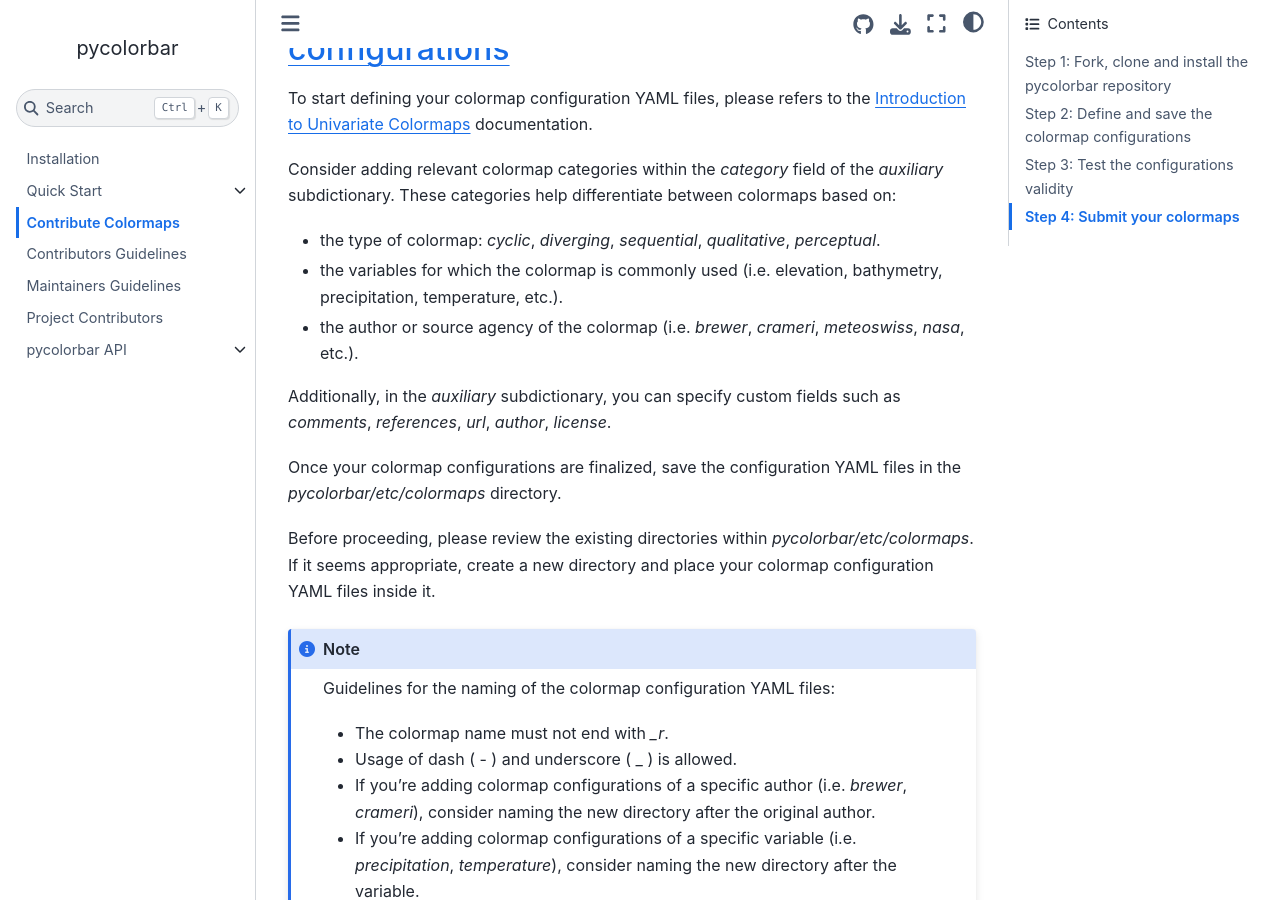
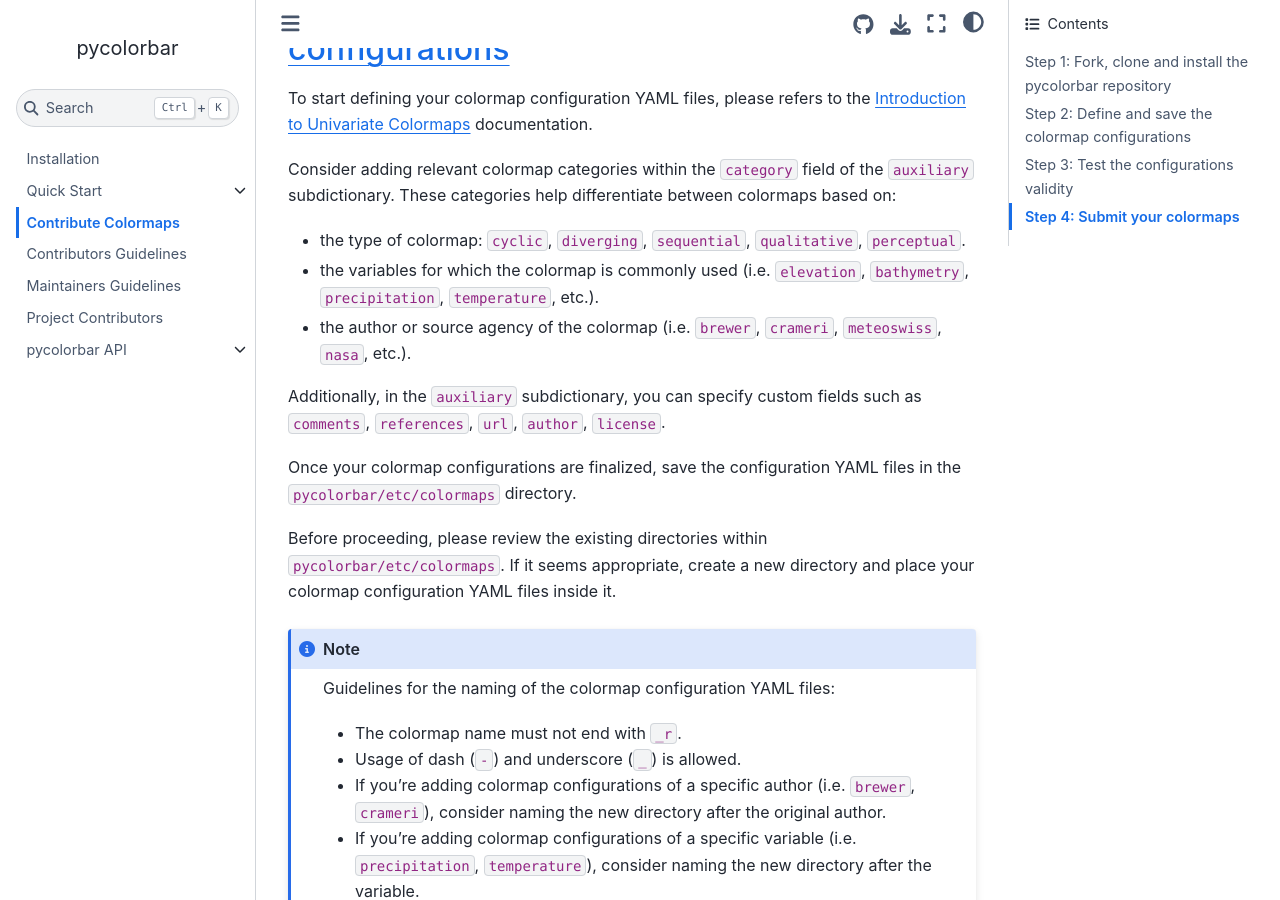
Before and after one commit to ghiggi/pycolorbar, a Sphinx documentation site: the page built from docs/source/contribute_colormaps.rst, in a window 1280 px wide and 900 px high, scrolled down 1432 px. Built offline with Sphinx 7.4.7 and the Sphinx Book theme 1.1.4, drawn with Linux system fonts in a browser that asks for light colours; the version number could not be read and is left out.

```diff
--- a/docs/source/contribute_colormaps.rst
+++ b/docs/source/contribute_colormaps.rst
@@ -64,30 +64,30 @@ To start defining your colormap configuration YAML files, please refers
 to the :doc:`Introduction to Univariate Colormaps <tutorials/Introduction_univariate_colormaps>`
 documentation.
 
-Consider adding relevant colormap categories within the `category` field of the `auxiliary` subdictionary.
+Consider adding relevant colormap categories within the ``category`` field of the ``auxiliary`` subdictionary.
 These categories help differentiate between colormaps based on:
 
-- the type of colormap: `cyclic`, `diverging`, `sequential`, `qualitative`, `perceptual`.
-- the variables for which the colormap is commonly used (i.e. elevation, bathymetry, precipitation, temperature, etc.).
-- the author or source agency of the colormap (i.e. `brewer`, `crameri`, `meteoswiss`, `nasa`, etc.).
+- the type of colormap: ``cyclic``, ``diverging``, ``sequential``, ``qualitative``, ``perceptual``.
+- the variables for which the colormap is commonly used (i.e. ``elevation``, ``bathymetry``, ``precipitation``, ``temperature``, etc.).
+- the author or source agency of the colormap (i.e. ``brewer``, ``crameri``, ``meteoswiss``, ``nasa``, etc.).
 
-Additionally, in the `auxiliary` subdictionary, you can specify custom fields such
-as `comments`, `references`, `url`, `author`, `license`.
+Additionally, in the ``auxiliary`` subdictionary, you can specify custom fields such
+as ``comments``, ``references``, ``url``, ``author``, ``license``.
 
-Once your colormap configurations are finalized, save the configuration YAML files in the `pycolorbar/etc/colormaps` directory.
+Once your colormap configurations are finalized, save the configuration YAML files in the ``pycolorbar/etc/colormaps`` directory.
 
-Before proceeding, please review the existing directories within `pycolorbar/etc/colormaps`.
+Before proceeding, please review the existing directories within ``pycolorbar/etc/colormaps``.
 If it seems appropriate, create a new directory and place your colormap configuration YAML files inside it.
 
 .. note:: Guidelines for the naming of the colormap configuration YAML files:
 
-   * The colormap name must not end with `_r`.
+   * The colormap name must not end with ``_r``.
 
-   * Usage of dash ( - ) and underscore ( _ ) is allowed.
+   * Usage of dash (``-``) and underscore (``_``) is allowed.
 
-   * If you're adding colormap configurations of a specific author (i.e. `brewer`, `crameri`), consider naming the new directory after the original author.
+   * If you're adding colormap configurations of a specific author (i.e. ``brewer``, ``crameri``), consider naming the new directory after the original author.
 
-   * If you're adding colormap configurations of a specific variable (i.e. `precipitation`, `temperature`), consider naming the new directory after the variable.
+   * If you're adding colormap configurations of a specific variable (i.e. ``precipitation``, ``temperature``), consider naming the new directory after the variable.
 
 
 .. _step3:
```
Also changed, not shown: docs/source/maintainers_guidelines.rst (+35 -35 lines), docs/source/static/collaborative_process.png, docs/source/static/documentation_pipeline.png (deleted), docs/source/static/documentation_release.png (added).
